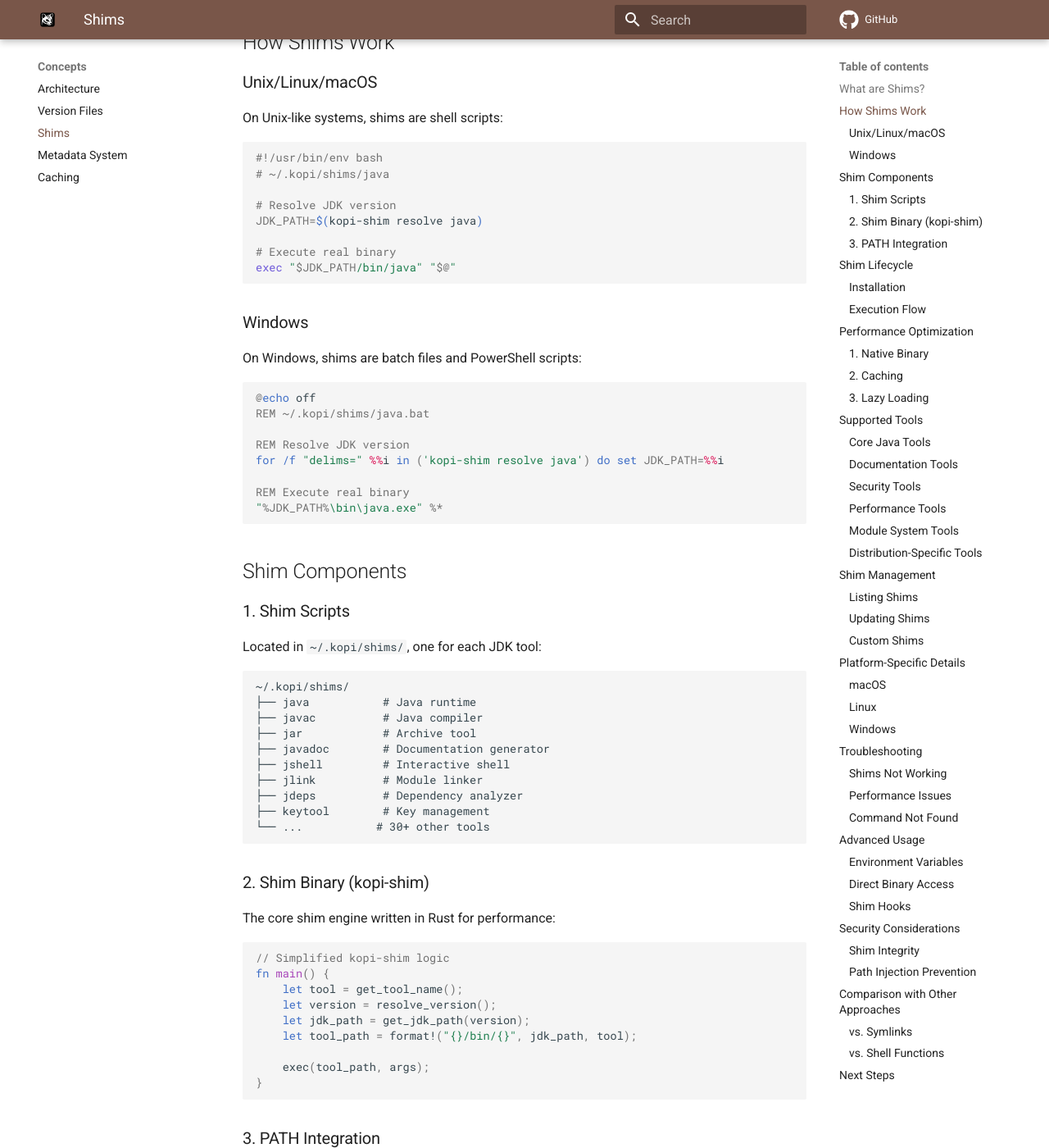
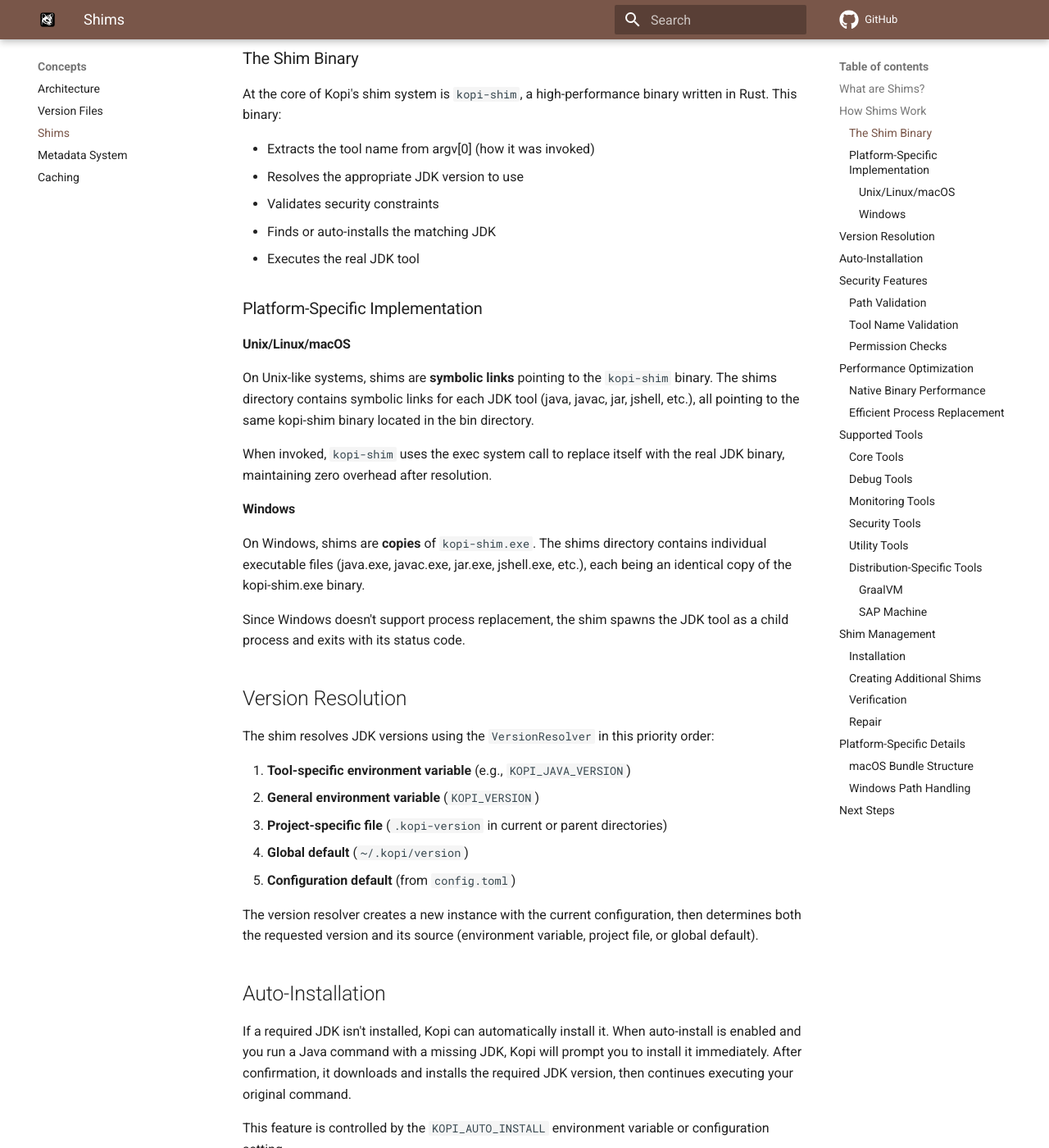
Before and after one commit to kopi-vm/kopi-vm.github.io, an MkDocs documentation site: the page built from docs/concepts/shims.md, in a window 1280 px wide and 1400 px high, scrolled down 680 px. Shown: the whole window at 82% size. Built offline with MkDocs 1.6.1 and Material for MkDocs 9.7.7, drawn with Linux system fonts in a browser that asks for light colours; comment, search, counter and statistics services are not loaded; the version menu is left out; some of the changed text lies outside the part shown.

Commit message:
shimに関するドキュメントを実装に基づいた内容に改定

````diff
--- a/docs/concepts/shims.md
+++ b/docs/concepts/shims.md
@@ -4,481 +4,210 @@ Understanding how Kopi's shim system enables transparent JDK version management.
 
 ## What are Shims?
 
-Shims are lightweight executable scripts that act as proxies between your shell and the actual JDK binaries. When you run a Java command, you're actually running a Kopi shim that:
+Shims are lightweight executables that act as proxies between your shell and the actual JDK binaries. When you run a Java command like `java` or `javac`, you're actually running a Kopi shim that:
 
-1. Determines which JDK version to use
-2. Sets up the environment
-3. Executes the real JDK binary
+1. Determines which JDK version to use (from `.kopi-version`, environment variables, or config)
+2. Validates security and permissions
+3. Optionally auto-installs missing JDKs
+4. Executes the real JDK binary with your arguments
 
-```
-User Input:          java MyApp.java
-     ↓
-Kopi Shim:          ~/.kopi/shims/java
-     ↓
-Version Resolution:  Check .kopi-version, environment, etc.
-     ↓
-Real Binary:        ~/.kopi/jdks/temurin-21/bin/java MyApp.java
+```mermaid
+graph LR
+    A[User runs: java MyApp] --> B[Kopi Shim]
+    B --> C[Version Resolution]
+    C --> D[Find/Install JDK]
+    D --> E[Execute Real Binary]
+    E --> F[Output to User]
 ```
 
 ## How Shims Work
 
-### Unix/Linux/macOS
+### The Shim Binary
 
-On Unix-like systems, shims are shell scripts:
+At the core of Kopi's shim system is `kopi-shim`, a high-performance binary written in Rust. This binary:
 
-```bash
-#!/usr/bin/env bash
-# ~/.kopi/shims/java
+- Extracts the tool name from argv[0] (how it was invoked)
+- Resolves the appropriate JDK version to use
+- Validates security constraints
+- Finds or auto-installs the matching JDK
+- Executes the real JDK tool
 
-# Resolve JDK version
-JDK_PATH=$(kopi-shim resolve java)
+### Platform-Specific Implementation
 
-# Execute real binary
-exec "$JDK_PATH/bin/java" "$@"
-```
+#### Unix/Linux/macOS
 
-### Windows
+On Unix-like systems, shims are **symbolic links** pointing to the `kopi-shim` binary. The shims directory contains symbolic links for each JDK tool (java, javac, jar, jshell, etc.), all pointing to the same kopi-shim binary located in the bin directory.
 
-On Windows, shims are batch files and PowerShell scripts:
+When invoked, `kopi-shim` uses the exec system call to replace itself with the real JDK binary, maintaining zero overhead after resolution.
 
-```batch
-@echo off
-REM ~/.kopi/shims/java.bat
+#### Windows
 
-REM Resolve JDK version
-for /f "delims=" %%i in ('kopi-shim resolve java') do set JDK_PATH=%%i
+On Windows, shims are **copies** of `kopi-shim.exe`. The shims directory contains individual executable files (java.exe, javac.exe, jar.exe, jshell.exe, etc.), each being an identical copy of the kopi-shim.exe binary.
 
-REM Execute real binary
-"%JDK_PATH%\bin\java.exe" %*
-```
+Since Windows doesn't support process replacement, the shim spawns the JDK tool as a child process and exits with its status code.
 
-## Shim Components
+## Version Resolution
 
-### 1. Shim Scripts
+The shim resolves JDK versions using the `VersionResolver` in this priority order:
 
-Located in `~/.kopi/shims/`, one for each JDK tool:
+1. **Tool-specific environment variable** (e.g., `KOPI_JAVA_VERSION`)
+2. **General environment variable** (`KOPI_VERSION`)
+3. **Project-specific file** (`.kopi-version` in current or parent directories)
+4. **Global default** (`~/.kopi/version`)
+5. **Configuration default** (from `config.toml`)
 
-```
-~/.kopi/shims/
-├── java           # Java runtime
-├── javac          # Java compiler
-├── jar            # Archive tool
-├── javadoc        # Documentation generator
-├── jshell         # Interactive shell
-├── jlink          # Module linker
-├── jdeps          # Dependency analyzer
-├── keytool        # Key management
-└── ...           # 30+ other tools
-```
+The version resolver creates a new instance with the current configuration, then determines both the requested version and its source (environment variable, project file, or global default).
 
-### 2. Shim Binary (kopi-shim)
+## Auto-Installation
 
-The core shim engine written in Rust for performance:
+If a required JDK isn't installed, Kopi can automatically install it. When auto-install is enabled and you run a Java command with a missing JDK, Kopi will prompt you to install it immediately. After confirmation, it downloads and installs the required JDK version, then continues executing your original command.
 
-```rust
-// Simplified kopi-shim logic
-fn main() {
-    let tool = get_tool_name();
-    let version = resolve_version();
-    let jdk_path = get_jdk_path(version);
-    let tool_path = format!("{}/bin/{}", jdk_path, tool);
+This feature is controlled by the `KOPI_AUTO_INSTALL` environment variable or configuration setting.
 
-    exec(tool_path, args);
-}
-```
+## Security Features
 
-### 3. PATH Integration
+The shim system includes multiple security layers:
 
-Shims directory added to PATH:
+### Path Validation
 
-```bash
-# In ~/.bashrc or ~/.zshrc
-export PATH="$HOME/.kopi/shims:$PATH"
+Kopi validates all JDK paths to prevent directory traversal attacks and ensure security. The validation process:
 
-# Shims take precedence over system Java
-which java
-# Output: /home/user/.kopi/shims/java
-```
+- Resolves the JDK path to its canonical form, eliminating symbolic links and relative path components
+- Verifies that the resolved path is within the Kopi home directory
+- Rejects any attempts to access JDKs outside the designated installation directory
+- Prevents malicious actors from manipulating version files or environment variables to execute arbitrary binaries
 
-## Shim Lifecycle
+This sandboxing approach ensures that Kopi only executes JDK binaries from trusted locations that it manages.
+
+### Tool Name Validation
+
+Tool names are validated against known JDK tools to prevent arbitrary command execution.
+
+### Permission Checks
+
+File permissions are verified before execution to ensure binaries haven't been tampered with.
+
+## Performance Optimization
+
+### Native Binary Performance
+
+The `kopi-shim` binary is written in Rust for minimal overhead:
+
+- **Version resolution**: < 10ms
+- **Tool execution**: Zero overhead (process replacement on Unix)
+- **Memory usage**: < 5MB
+
+### Efficient Process Replacement
+
+On Unix systems, the exec system call replaces the shim process entirely with the target JDK binary. This approach eliminates any runtime overhead since the shim process completely transforms into the Java process, maintaining the same process ID and system resources.
+
+## Supported Tools
+
+Kopi manages shims for all standard JDK tools, organized by category:
+
+### Core Tools
+
+Essential tools available in all JDK versions:
+
+- `java` - Java application launcher
+- `javac` - Java compiler
+- `javadoc` - Documentation generator
+- `jar` - Archive tool
+- `javap` - Class file disassembler
+
+### Debug Tools
+
+- `jdb` - Java debugger
+- `jconsole` - Monitoring console
+- `jstack` - Stack trace tool
+- `jmap` - Memory map tool
+- `jhsdb` - HotSpot debugger (JDK 9+)
+
+### Monitoring Tools
+
+- `jps` - Process status
+- `jstat` - Statistics monitoring
+- `jinfo` - Configuration info
+- `jcmd` - Diagnostic commands (JDK 7+)
+- `jfr` - Flight Recorder (JDK 11+)
+
+### Security Tools
+
+- `keytool` - Key and certificate management
+- `jarsigner` - JAR signing and verification
+
+### Utility Tools
+
+- `jshell` - Interactive shell (JDK 9+)
+- `jlink` - Custom runtime creator (JDK 9+)
+- `jmod` - Module tool (JDK 9+)
+- `jdeps` - Dependency analyzer (JDK 8+)
+- `jpackage` - Packaging tool (JDK 14+)
+- `jwebserver` - Simple web server (JDK 18+)
+
+### Distribution-Specific Tools
+
+Some tools are only available in specific distributions:
+
+#### GraalVM
+
+- `native-image` - Native compilation
+- `native-image-configure` - Configuration tool
+- `native-image-inspect` - Inspection tool
+- `js` - JavaScript interpreter (removed in GraalVM 23+)
+
+#### SAP Machine
+
+- `asprof` - Async profiler
+
+## Shim Management
 
 ### Installation
 
-When you install Kopi:
+Shims are created during Kopi setup. Running `kopi setup` creates the default shims for core tools like java, javac, javadoc, jar, and jshell.
 
-```mermaid
-graph LR
-    A[Install Kopi] --> B[Create shims directory]
-    B --> C[Generate shim scripts]
-    C --> D[Add to PATH]
-    D --> E[Ready to use]
-```
+### Creating Additional Shims
 
-### Execution Flow
+When you install a JDK, Kopi automatically creates shims for all its tools. The `kopi install` command detects all available tools in the JDK and creates corresponding shims.
 
-When you run a Java command:
+You can manage shims using these commands:
 
-```mermaid
-sequenceDiagram
-    participant User
-    participant Shell
-    participant Shim
-    participant KopiShim
-    participant JDK
+- `kopi setup --force` - Force recreate all shims even if they exist
+- `kopi shim add <tool>` - Add a shim for a specific tool
+- `kopi shim remove <tool>` - Remove a specific shim
 
-    User->>Shell: java MyApp
-    Shell->>Shim: Execute ~/.kopi/shims/java
-    Shim->>KopiShim: kopi-shim resolve
-    KopiShim->>KopiShim: Check .kopi-version
-    KopiShim->>KopiShim: Check environment
-    KopiShim-->>Shim: Return JDK path
-    Shim->>JDK: exec java MyApp
-    JDK-->>User: Output
-```
+### Verification
 
-## Performance Optimization
+Check shim integrity and functionality using these verification methods:
 
-### 1. Native Binary
+- `kopi doctor --check shell` - Run shell diagnostics including shim checks
+- `kopi shim verify` - Check all shims for integrity issues
+- `kopi shim verify --fix` - Automatically repair any detected problems
+- `kopi shim list` - Display all installed shims
 
-The `kopi-shim` binary is written in Rust for speed:
+You can test a specific shim by running it directly with the version flag, or on Unix systems, use the readlink command to verify that the symbolic link points to the correct kopi-shim binary.
 
-```rust
-// Fast version resolution
-#[inline(always)]
-fn resolve_version() -> String {
-    // Check cache first (< 1ms)
-    if let Some(cached) = check_cache() {
-        return cached;
-    }
+### Repair
 
-    // Full resolution (< 10ms)
-    full_resolution()
-}
-```
+Fix broken or corrupted shims using these repair commands:
 
-### 2. Caching
+- `kopi setup --force` - Force regenerate all shims from scratch
+- `kopi shim verify --fix` - Detect and automatically repair issues
 
-Recent resolutions are cached:
-
-```rust
-struct Cache {
-    version: String,
-    timestamp: Instant,
-    ttl: Duration,
-}
-
-impl Cache {
-    fn is_valid(&self) -> bool {
-        self.timestamp.elapsed() < self.ttl
-    }
-}
-```
-
-### 3. Lazy Loading
-
-Only load what's needed:
-
-```rust
-// Don't load metadata for simple execution
-if command == "exec" {
-    return exec_without_metadata();
-}
-```
-
-## Supported Tools
-
-### Core Java Tools
-
-```bash
-# Compiler and runtime
-java          # Java application launcher
-javac         # Java compiler
-javap         # Class file disassembler
-javah         # C header generator (deprecated)
-
-# Packaging and deployment
-jar           # Archive tool
-jarsigner     # JAR signing tool
-pack200       # JAR compression (deprecated)
-unpack200     # JAR decompression (deprecated)
-
-# Development tools
-jshell        # Interactive Java shell
-jconsole      # Monitoring console
-jdb           # Debugger
-jdeps         # Dependency analyzer
-```
-
-### Documentation Tools
-
-```bash
-javadoc       # API documentation generator
-```
-
-### Security Tools
-
-```bash
-keytool       # Key and certificate management
-jarsigner     # JAR signing and verification
-policytool    # Policy file creation (deprecated)
-```
-
-### Performance Tools
-
-```bash
-jps           # Java process status
-jstat         # Statistics monitoring
-jstack        # Stack traces
-jmap          # Memory map
-jhat          # Heap analyzer (deprecated)
-jinfo         # Configuration info
-```
-
-### Module System Tools
-
-```bash
-jlink         # Custom runtime image creator
-jmod          # JMOD file creator
-jimage        # JIMAGE file inspector
-```
-
-### Distribution-Specific Tools
-
-Some distributions include additional tools:
-
-```bash
-# GraalVM
-native-image  # Native compilation
-gu            # GraalVM updater
-
-# OpenJ9 (Semeru)
-jitserver     # JIT compilation server
-
-# Corretto
-jmc           # Mission Control
-```
-
-## Shim Management
-
-### Listing Shims
-
-```bash
-# List all shims
-ls ~/.kopi/shims/
-
-# Check shim version
-~/.kopi/shims/java --version
-
-# Verify shim installation
-kopi doctor --check shims
-```
-
-### Updating Shims
-
-```bash
-# Regenerate all shims
-kopi setup --regenerate-shims
-
-# Update specific shim
-kopi setup --shim java
-```
-
-### Custom Shims
-
-Create custom shims for specific needs:
-
-```bash
-#!/usr/bin/env bash
-# ~/.kopi/shims/custom-java
-
-# Custom logic before execution
-export CUSTOM_VAR=value
-
-# Call standard shim
-exec ~/.kopi/shims/java "$@"
-```
+The repair process performs three steps: checking all shim integrity, removing any broken shims, and recreating them correctly with proper permissions and links.
 
 ## Platform-Specific Details
 
-### macOS
+### macOS Bundle Structure
 
-- Uses `/usr/bin/env bash` for portability
-- Supports both Intel and Apple Silicon
-- Handles `.app` bundle structure
+On macOS, Kopi handles both standard and bundle JDK structures. Standard JDKs place binaries directly in the bin directory, while macOS bundle JDKs use the Contents/Home/bin path structure. Kopi automatically detects and handles both layouts.
 
-### Linux
+### Windows Path Handling
 
-- Compatible with all major distributions
-- Supports both glibc and musl
-- Works in containers
-
-### Windows
-
-- Dual shim system (batch + PowerShell)
-- Handles path separators
-- Supports both CMD and PowerShell
-
-## Troubleshooting
-
-### Shims Not Working
-
-```bash
-# Check PATH order
-echo $PATH
-# Ensure ~/.kopi/shims comes first
-
-# Verify shim exists
-ls -la ~/.kopi/shims/java
-
-# Test shim directly
-~/.kopi/shims/java --version
-
-# Regenerate shims
-kopi setup --regenerate-shims
-```
-
-### Performance Issues
-
-```bash
-# Measure shim overhead
-time ~/.kopi/shims/java --version
-
-# Check cache
-kopi cache status
-
-# Profile execution
-RUST_LOG=debug java --version
-```
-
-### Command Not Found
-
-```bash
-# Rehash (Zsh)
-rehash
-
-# Update PATH
-export PATH="$HOME/.kopi/shims:$PATH"
-
-# Verify installation
-kopi doctor
-```
-
-## Advanced Usage
-
-### Environment Variables
-
-Control shim behavior:
-
-```bash
-# Force specific version
-KOPI_JAVA_VERSION=21 java --version
-
-# Debug with Rust logging
-RUST_LOG=debug java MyApp
-```
-
-### Direct Binary Access
-
-Bypass shims when needed:
-
-```bash
-# Direct JDK access
-~/.kopi/jdks/temurin-21/bin/java --version
-
-# Alias for direct access
-alias java-direct='~/.kopi/jdks/temurin-21/bin/java'
-```
-
-### Shim Hooks
-
-Add pre/post execution hooks:
-
-```bash
-# ~/.kopi/hooks/pre-java
-#!/bin/bash
-echo "Starting Java with version $(kopi current)"
-
-# ~/.kopi/hooks/post-java
-#!/bin/bash
-echo "Java execution completed"
-```
-
-## Security Considerations
-
-### Shim Integrity
-
-Shims are protected from modification:
-
-```bash
-# Check shim checksums
-kopi verify --shims
-
-# Permissions (Unix)
-ls -la ~/.kopi/shims/java
-# -rwxr-xr-x (755)
-```
-
-### Path Injection Prevention
-
-Shims validate paths:
-
-```rust
-fn validate_jdk_path(path: &Path) -> Result<()> {
-    // Ensure path is within KOPI_HOME
-    let canonical = path.canonicalize()?;
-    if !canonical.starts_with(KOPI_HOME) {
-        return Err("Invalid JDK path");
-    }
-    Ok(())
-}
-```
-
-## Comparison with Other Approaches
-
-### vs. Symlinks
-
-Traditional symlink approach:
-
-```bash
-ln -s /usr/lib/jvm/java-17/bin/java /usr/local/bin/java
-```
-
-Problems:
-
-- Single version only
-- Manual management
-- No project awareness
-
-Kopi shims:
-
-- Multiple versions
-- Automatic switching
-- Project-specific
-
-### vs. Shell Functions
-
-Shell function approach:
-
-```bash
-function java() {
-    /path/to/specific/java "$@"
-}
-```
-
-Problems:
-
-- Shell-specific
-- Not inherited by subprocesses
-- Complex management
-
-Kopi shims:
-
-- Work in any shell
-- Inherited by all processes
-- Simple management
+Windows shims handle path separators and `.exe` extensions automatically. The tool resolution system appends the .exe extension when running on Windows, allowing you to use the same commands across all platforms without worrying about platform-specific file extensions.
 
 ## Next Steps
 
-- [Metadata System](metadata.md) - JDK discovery
-- [Caching](caching.md) - Performance optimization
-- [Shell Integration](../guide/shell-integration.md) - Shell setup
+- [Projects](../guide/projects.md) - Configure project-specific versions
+- [Shell Integration](../guide/shell-integration.md) - Set up your shell
+- [Configuration](../reference/configuration.md) - Configure Kopi settings
````
